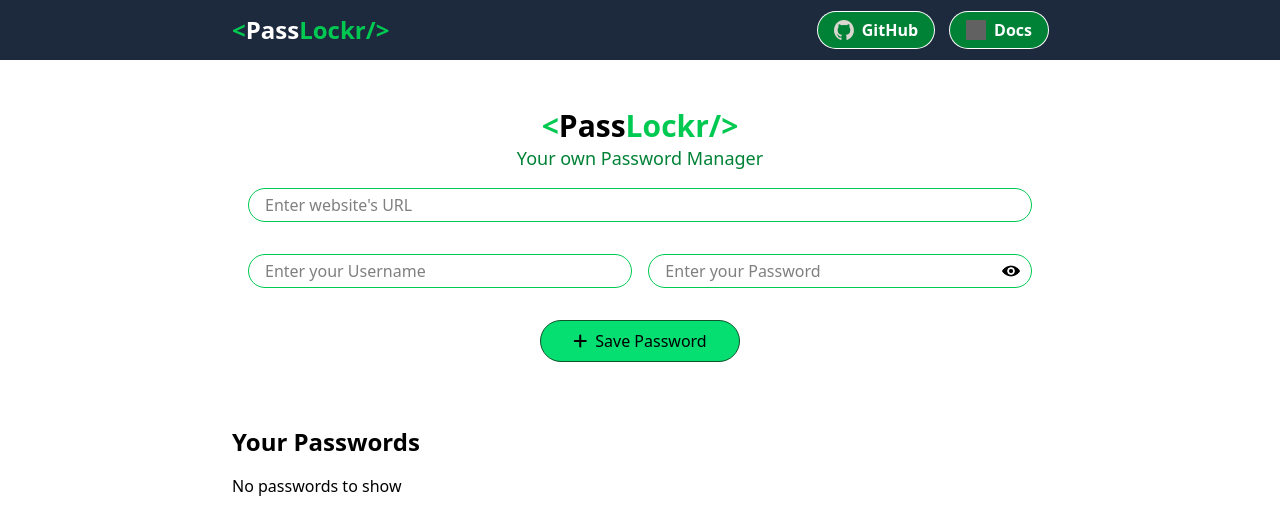
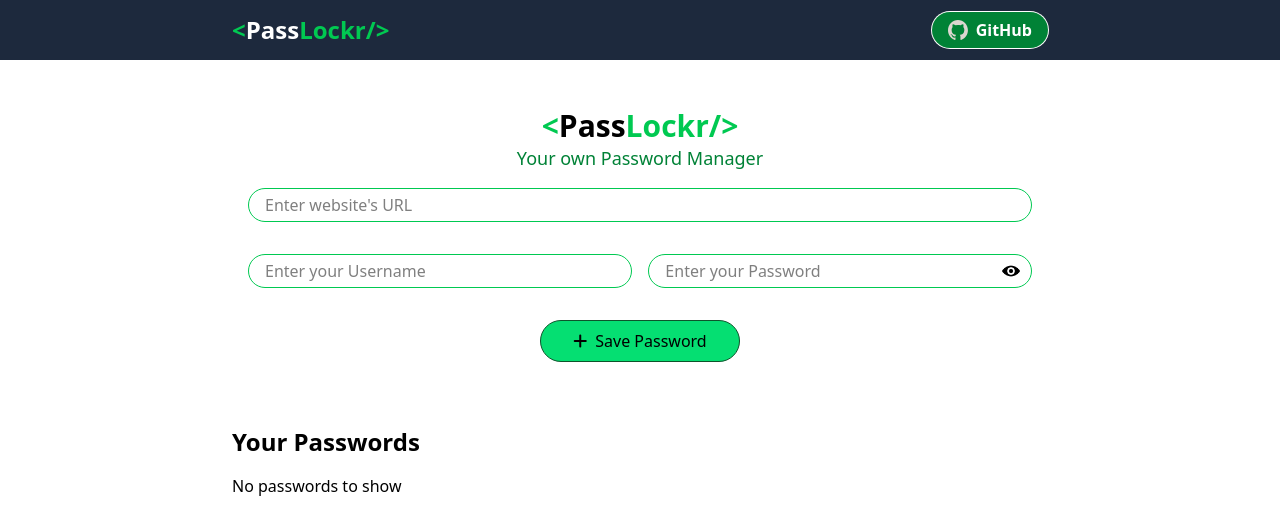
Before and after one commit to Maysur-Rahman-Bhuiyan/PassLockr, a React (Vite) app: page / in a window 1280 px wide. Shown: the top 530 px of the page. Built offline with nearby package versions, Linux system fonts and the light colour scheme; grey boxes are pictures that could not be loaded.

Commit message:
removed docs page becuase it is throwing an error

```diff
--- a/src/components/Navbar.jsx
+++ b/src/components/Navbar.jsx
@@ -58,12 +58,12 @@ const GitHubButtons = () => (
         <span className="font-bold">GitHub</span>
       </button>
     </a>
-    <a target="_blank" href="/docs">
+    {/* <a target="_blank" href="/docs">
       <button className="bg-green-700 flex items-center py-1.5 px-4 rounded-full cursor-pointer ring-white ring-1">
         <img className="invert w-5 h-5 mr-2" src="/icons/docs.svg" alt="GitHub" />
         <span className="font-bold">Docs</span>
       </button>
-    </a>
+    </a> */}
   </>
 );
 
```
